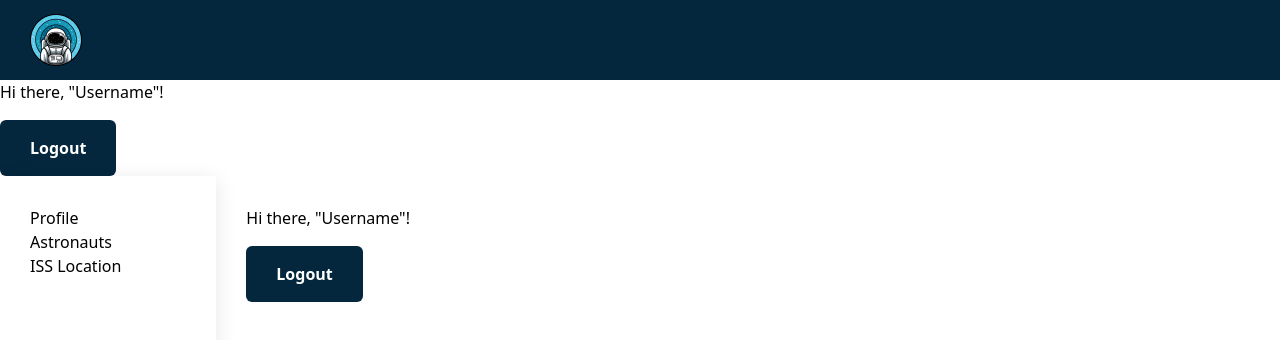
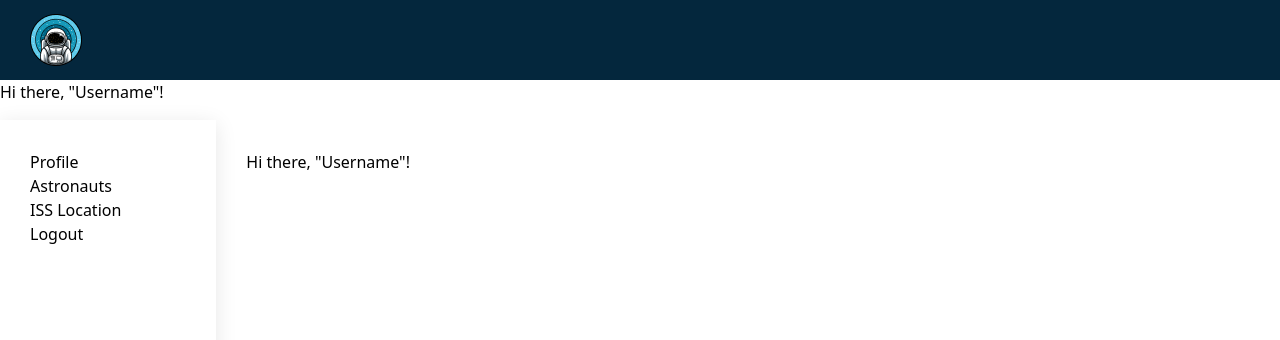
Before and after one commit to oliviacweb/pryon-project-iss, a React (Create React App) app: page / in a window 1280 px wide. Both pictures are taken after typing "Sample", "Sample123" into the empty fields and a click on the button "Login". Shown: the top 340 px of the page. Built offline with nearby package versions, Linux system fonts and the light colour scheme.

Commit message:
move logout button to sidebar

```diff
--- a/src/components/SideBar.tsx
+++ b/src/components/SideBar.tsx
@@ -1,22 +1,27 @@
 import React from 'react';
 import { Link } from 'react-router-dom';
-
+import { useDispatch } from 'react-redux';
+import { logout } from '../redux/slices/authSlice';
 import styles from '../styles/components/SideBar.module.scss';
 
 type Props = {};
 
 export default function SideBar({ }: Props) {
+    const dispatch = useDispatch();
+
+    const handleLogout = () => {
+        dispatch(logout());
+    };
     return (
         <div className={styles.sidebar}>
-            <ul>
-                <li className={styles.link}>
-                    <Link to="/profile"  >Profile</Link>
-
-                </li>
-            </ul>
             {/* Links */}
+            <Link to="/profile" className={styles.link}>Profile</Link>
             <Link to="/astronauts" className={styles.link}>Astronauts</Link>
             <Link to="/iss-location" className={styles.link}>ISS Location</Link>
+            {/* Logout */}
+            <div role="button" onClick={handleLogout} className={styles.link}>
+                Logout
+            </div >
         </div>
     );
 }
--- a/src/pages/ProfilePage.tsx
+++ b/src/pages/ProfilePage.tsx
@@ -1,23 +1,12 @@
 import React from 'react';
-// Logout
-import { useDispatch } from 'react-redux';
-import { logout } from '../redux/slices/authSlice';
 import Layout from "../components/Layout";
 
 const ProfilePage: React.FC = () => {
-    const dispatch = useDispatch();
-
-    const handleLogout = () => {
-        dispatch(logout());
-    };
 
     return (
         <Layout>
             {/* TODO: Add Username */}
             <h2 className="mb-4">Hi there, "Username"!</h2>
-            <button onClick={handleLogout} className="btn-primary">
-                Logout
-            </button>
         </Layout>
     );
 };
```
